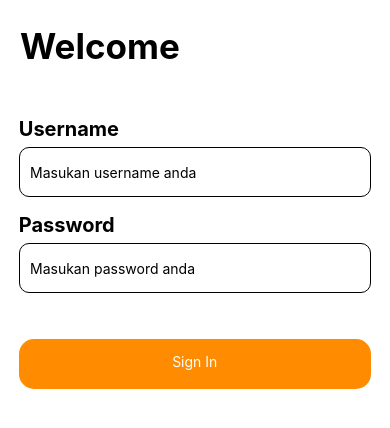
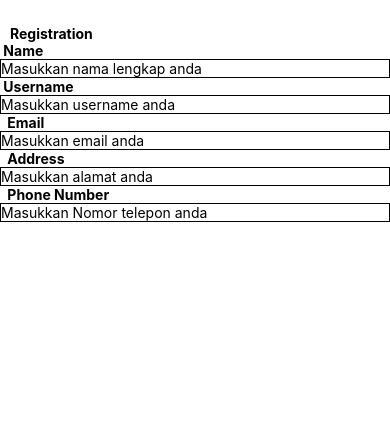
Before and after one commit to AngelieManueke/Group2Exe, a React Native app: screen / in a window 390 px wide. Shown: the top 428 px of the page. Built offline with nearby package versions, Linux system fonts and the light colour scheme.

Commit message:
projectkel2

```diff
--- a/App.tsx
+++ b/App.tsx
@@ -1,31 +1,49 @@
 import React from 'react';
 import {ScrollView, StyleSheet, Text, TextInput, TouchableOpacity, View} from 'react-native';
 
-const Signin = () => {
+const App = () => {
   const onPress = () => setCount(prevCount => prevCount + 1);
   return (
     <View style={styles.container}>
       <View style={styles.header}>
-        <Text style={styles.th}>Welcome</Text>
+        <Text style={styles.th}>Registration</Text>
       </View>
       <ScrollView>
         <View style={styles.u}>
-          <Text style={styles.cu}> Username </Text>
+          <Text style={styles.name}> Name </Text>
         </View>
         <TextInput
-          placeholder='Masukan username anda'
-          style={styles.in1}
+          placeholder='Masukkan nama lengkap anda'
+          style={styles.in2}
         />
-        <View style={styles.cp}>
-          <Text style={styles.password}> Password </Text>
+        <View style={styles.u}>
+          <Text style={styles.username}> Username </Text>
         </View>
         <TextInput
-          placeholder='Masukan password anda'
+          placeholder='Masukkan username anda'
           style={styles.in2}
         />
-        <TouchableOpacity style={styles.button} onPress={onPress}>
-          <Text style={styles.sign}>Sign In</Text>
-        </TouchableOpacity>
+        <View style={styles.u}>
+          <Text style={styles.email}> Email </Text>
+        </View>
+        <TextInput
+          placeholder='Masukkan email anda'
+          style={styles.in2}
+        />
+        <View style={styles.u}>
+          <Text style={styles.address}> Address </Text>
+        </View>
+        <TextInput
+          placeholder='Masukkan alamat anda'
+          style={styles.in2}
+        />
+        <View style={styles.u}>
+          <Text style={styles.number}> Phone Number </Text>
+        </View>
+        <TextInput
+          placeholder='Masukkan Nomor telepon anda'
+          style={styles.in2}
+        />
       </ScrollView>
     </View>
   );
@@ -35,71 +53,46 @@ const styles = StyleSheet.create({
   container: {
     flex: 1,
     justifyContent: 'center',
-    paddingHorizontal: 10,
   },
   header:{
-    marginBottom:50,
     marginTop:25,
     marginLeft:10,
   },
   th:{
-    fontSize:35,
     fontWeight:'bold',
     color:'black'
   },
-  u:{
-    marginBottom:6,
-  },
-  cu:{
+  name:{
     fontWeight:'bold',
-    marginLeft:4,
-    fontSize:20,
     color:'black',
   },
-  cp:{
-    marginBottom:6,
+  username:{
+    fontWeight:'bold',
+    color:'black',
   },
-  password:{
+  email:{
     fontWeight:'bold',
-    fontSize:20,
     marginLeft:4,
     color:'black',
   },
-  in1:{
-    height: 50,
-    borderColor: 'black',
-    borderWidth: 1,
-    borderRadius:10,
-    marginBottom: 16,
-    marginLeft:9,
-    paddingLeft: 10,
-    width: '95%',
+  address:{
+    fontWeight:'bold',
+    marginLeft:4,
+    color:'black',
+  },
+  number:{
+    fontWeight:'bold',
+    marginLeft:4,
+    color:'black',
 
   },
   in2:{
-    height: 50,
     borderColor: 'black',
     borderWidth: 1,
-    borderRadius:10,
-    marginBottom: 16,
-    marginLeft:9,
-    paddingLeft: 10,
-    width: '95%',
-  },
-  button: {
-    alignItems: 'center',
-    backgroundColor: 'darkorange',
-    padding: 10,
-    marginTop:30,
-    width:'95%',
-    height: 50,
-    borderRadius:15,
-    marginLeft:9,
   },
   sign:{
-    paddingTop:4,
     color:'white',
   },
 });
 
-export default Signin;
+export default App;
```
